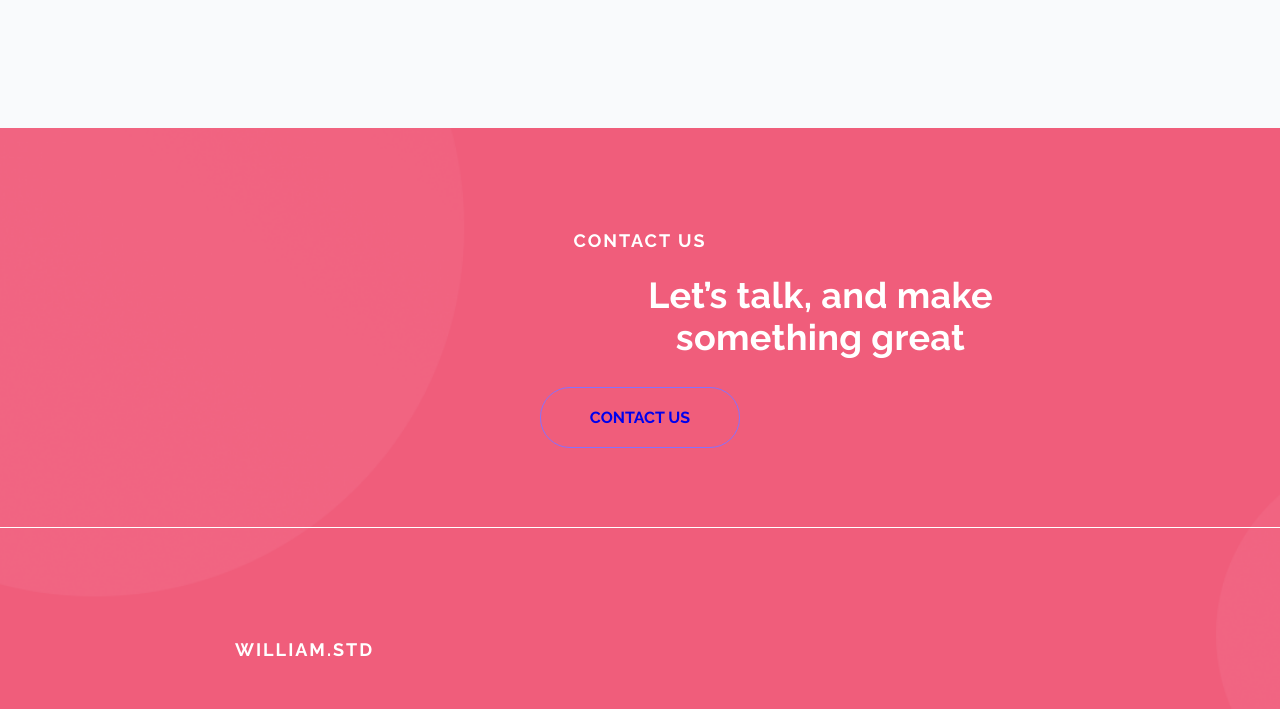
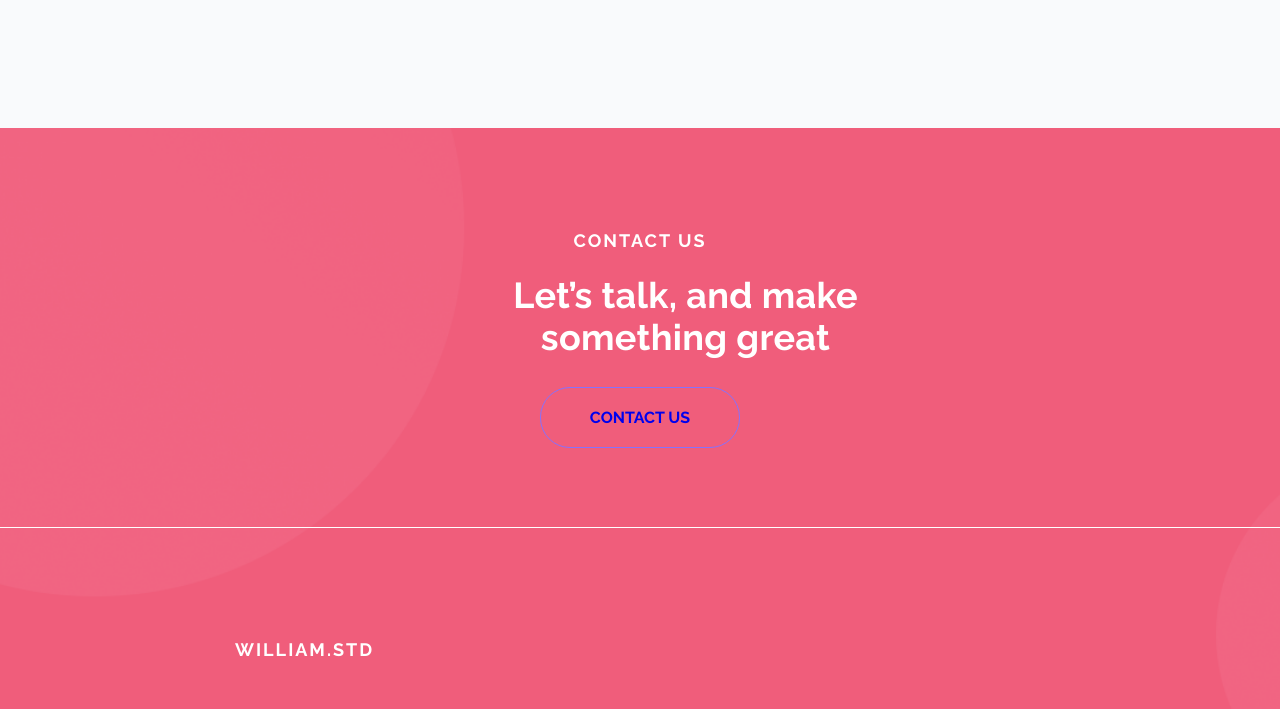
Before and after one commit to nobel-0022/ProjectGrid, a plain HTML site: page index.html in a window 1280 px wide. Shown: the part 4361-5070 px from the top of the page. Drawn offline with Linux system fonts and the light colour scheme.

Commit message:
update this

```diff
--- a/css/style.css
+++ b/css/style.css
@@ -477,8 +477,8 @@ footer .footer-part{
     font-weight: 700;
     line-height: normal;
     letter-spacing: 0.3px;
-    width: 375px;
-    margin-left: 533px;
+    width: 421px;
+    margin-left: 375px;
     margin-bottom: 50px;
 
 
```
